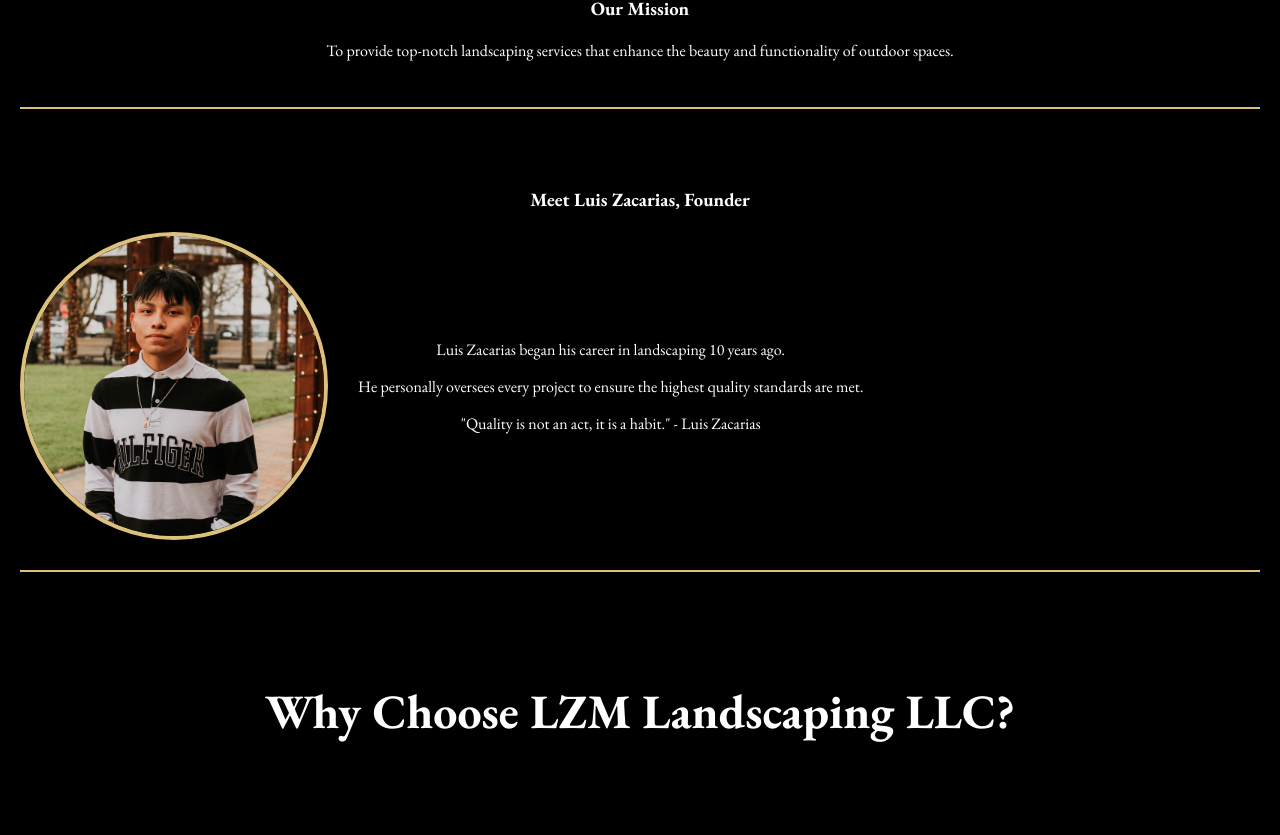
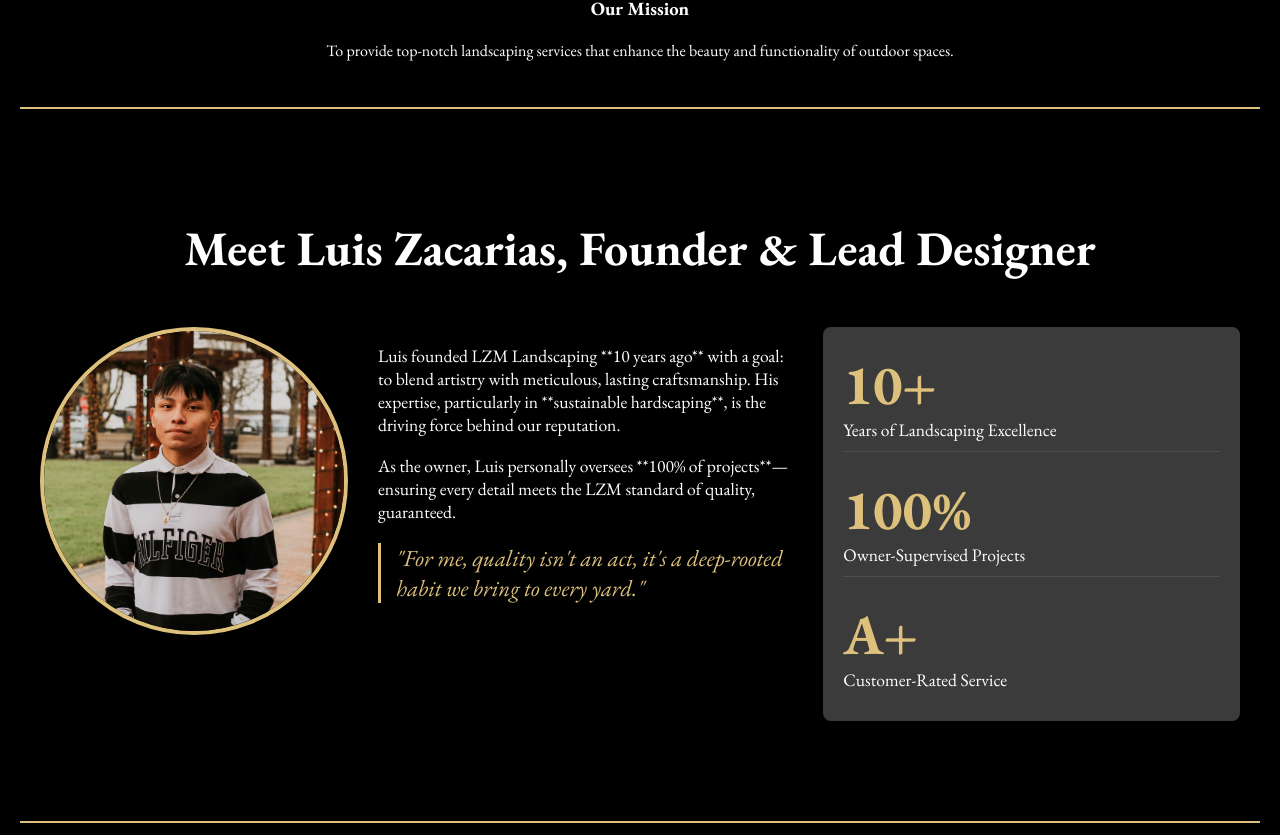
Before and after one commit to rysealex/lzm-landscaping-llc, a React (Create React App) app: page / in a window 1280 px wide. Shown: the part 1960-2795 px from the top of the page. Built offline with nearby package versions, Linux system fonts and the light colour scheme; no server answers.

Commit message:
About section team subsection update and responsive media layout.

```diff
--- a/src/App.css
+++ b/src/App.css
@@ -366,11 +366,46 @@ nav ul li#nav-social-icons a {
   border-bottom: 2px solid var(--primary-color);
   margin-bottom: 30px;
 }
+.about-team {
+  padding-bottom: 100px;
+}
+.about-team h3 {
+  font-size: 3em;
+}
 .founder-profile {
+  /* Change to column on mobile, keep flex for structure */
   display: flex;
+  flex-direction: column; /* Default stack on mobile */
   gap: 30px;
+  align-items: center; /* Center everything on mobile */
+  margin-top: 20px;
+  max-width: 1200px; /* Constrain max width for better centering */
+  margin-left: auto;
+  margin-right: auto;
+  padding: 0 20px;
+}
+
+@media (min-width: 992px) {
+  .founder-profile {
+    flex-direction: row; /* Side-by-side on large screens */
+    align-items: flex-start; /* Align content to the top */
+    justify-content: space-between;
+  }
+}
+
+.founder-content-wrapper {
+  display: flex;
+  flex-direction: column; /* Stack image and bio on mobile */
   align-items: center;
-  margin-top: 20px;
+  gap: 30px;
+}
+
+@media (min-width: 768px) {
+  .founder-content-wrapper {
+    flex-direction: row; /* Image and Bio side-by-side on tablet/desktop */
+    align-items: flex-start;
+    flex: 2; /* Give more space to the content than the facts on desktop */
+  }
 }
 .founder-photo {
   width: 300px;
@@ -378,6 +413,67 @@ nav ul li#nav-social-icons a {
   border-radius: 50%;
   object-fit: cover;
   border: 4px solid var(--primary-color);
+  flex-shrink: 0; /* Keep photo size fixed */
+}
+
+.founder-bio {
+  text-align: left;
+  /* Allow bio to take remaining space */
+  flex: 1;
+  font-size: 1.1em;
+}
+
+.founder-quote {
+  font-style: italic;
+  font-size: 1.3em;
+  color: var(--primary-color); /* Highlight the quote */
+  margin-top: 20px;
+  border-left: 3px solid var(--primary-color); /* Visual emphasis */
+  padding-left: 15px;
+}
+.founder-facts {
+  /* On desktop, this will be the third column alongside the content wrapper */
+  display: flex;
+  flex-direction: column;
+  gap: 20px;
+  padding: 20px;
+  background-color: var(--secondary-color); /* Distinct background color */
+  border-radius: 8px;
+  flex: 1; /* Takes up its share of space in the founder-profile flex container */
+  max-width: 400px; /* Constrain on desktop */
+  width: 100%; /* Full width on mobile */
+}
+
+@media (min-width: 992px) {
+  .founder-facts {
+    margin-top: 0; /* Align perfectly with the top of the bio content */
+  }
+}
+
+.fact-item {
+  text-align: left;
+  display: flex;
+  flex-direction: column;
+  padding: 10px 0;
+  border-bottom: 1px solid rgba(255, 255, 255, 0.1); /* Subtle separator */
+}
+
+.fact-item:last-child {
+  border-bottom: none;
+}
+
+.fact-number {
+  font-size: 3.5em; /* Large, eye-catching numbers */
+  color: var(--primary-color);
+  font-weight: 700;
+  line-height: 1;
+}
+
+.fact-label {
+  font-size: 1.1em;
+  color: var(--text-color);
+  margin: 0;
+  padding-top: 5px;
 }
 .about-values {
   padding-bottom: 100px;
@@ -390,14 +486,39 @@ nav ul li#nav-social-icons a {
 }
 .values-list {
   display: flex;
+  justify-content: row;
   justify-content: center;
   list-style: none;
   gap: 50px;
   padding: 0;
   margin: 0;
+  text-align: center;
 }
 .values-list li {
   max-width: 400px;
+  flex: 1 1 30%;
+}
+@media (max-width: 768px) {
+  .values-list {
+    /* Change from row to column when screen size is small */
+    flex-direction: column;
+    gap: 40px; /* Adjust vertical spacing for the stacked items */
+    padding: 0 20px; /* Add padding to prevent edges from touching screen sides */
+  }
+
+  .values-list li {
+    /* Full width when stacked */
+    max-width: 100%;
+    /* Add a visual separator between stacked items */
+    padding-bottom: 40px;
+    border-bottom: 1px solid rgba(255, 255, 255, 0.1);
+  }
+
+  /* Remove border from the last item in the stack */
+  .values-list li:last-child {
+    border-bottom: none;
+    padding-bottom: 0;
+  }
 }
 .values-icon {
   color: var(--primary-color);
--- a/src/about.tsx
+++ b/src/about.tsx
@@ -22,19 +22,36 @@ function About() {
 			</section>
 			{/* Team Section */}
 			<section className='about-section about-team'>
-				<h3>Meet Luis Zacarias, Founder</h3>
+				<h3>Meet Luis Zacarias, Founder & Lead Designer</h3>
 				<div className='founder-profile'>
+					<div className='founder-content-wrapper'>
             <img src={luis} alt='Luis Zacarias' className='founder-photo' />
             <div className='founder-bio'>
               <p>
-							Luis Zacarias began his career in landscaping 10 years ago.
+                Luis founded LZM Landscaping **10 years ago** with a goal: to blend artistry with meticulous, lasting craftsmanship. His expertise, particularly in **sustainable hardscaping**, is the driving force behind our reputation.
               </p>
               <p>
-							He personally oversees every project to ensure the highest quality standards are met.
+                As the owner, Luis personally oversees **100% of projects**—ensuring every detail meets the LZM standard of quality, guaranteed.
               </p>
               <p className='founder-quote'>
-							"Quality is not an act, it is a habit." - Luis Zacarias
+                "For me, quality isn't an act, it's a deep-rooted habit we bring to every yard."
               </p>
+            </div>
+          </div>
+          {/* Fact Callouts */}
+          <div className='founder-facts'>
+            <div className='fact-item'>
+              <span className='fact-number'>10+</span>
+              <p className='fact-label'>Years of Landscaping Excellence</p>
+            </div>
+            <div className='fact-item'>
+              <span className='fact-number'>100%</span>
+              <p className='fact-label'>Owner-Supervised Projects</p>
+            </div>
+            <div className='fact-item'>
+              <span className='fact-number'>A+</span>
+              <p className='fact-label'>Customer-Rated Service</p>
+            </div>
           </div>
 				</div>
 			</section>
```
Lines whose indentation alone changed are shown as unchanged.
